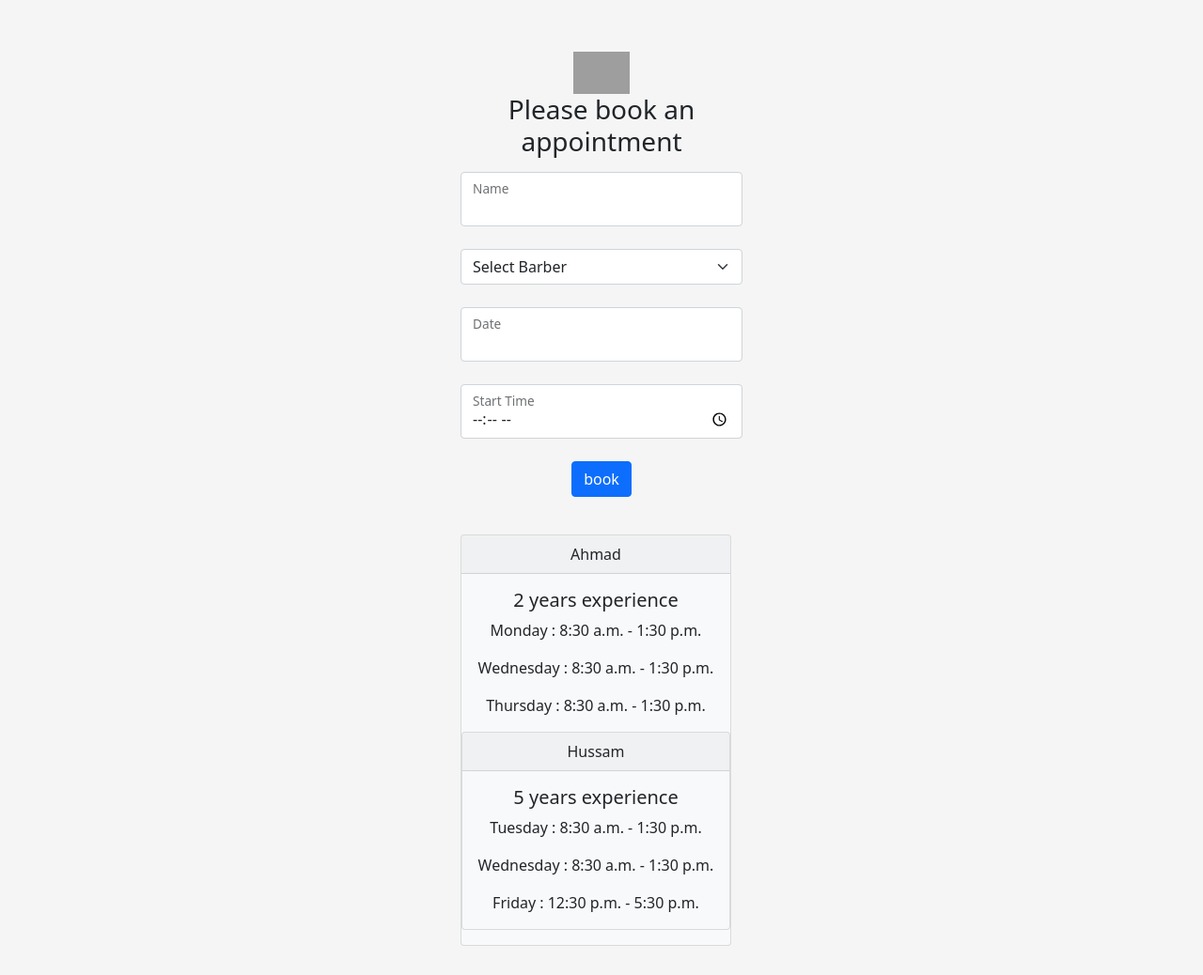
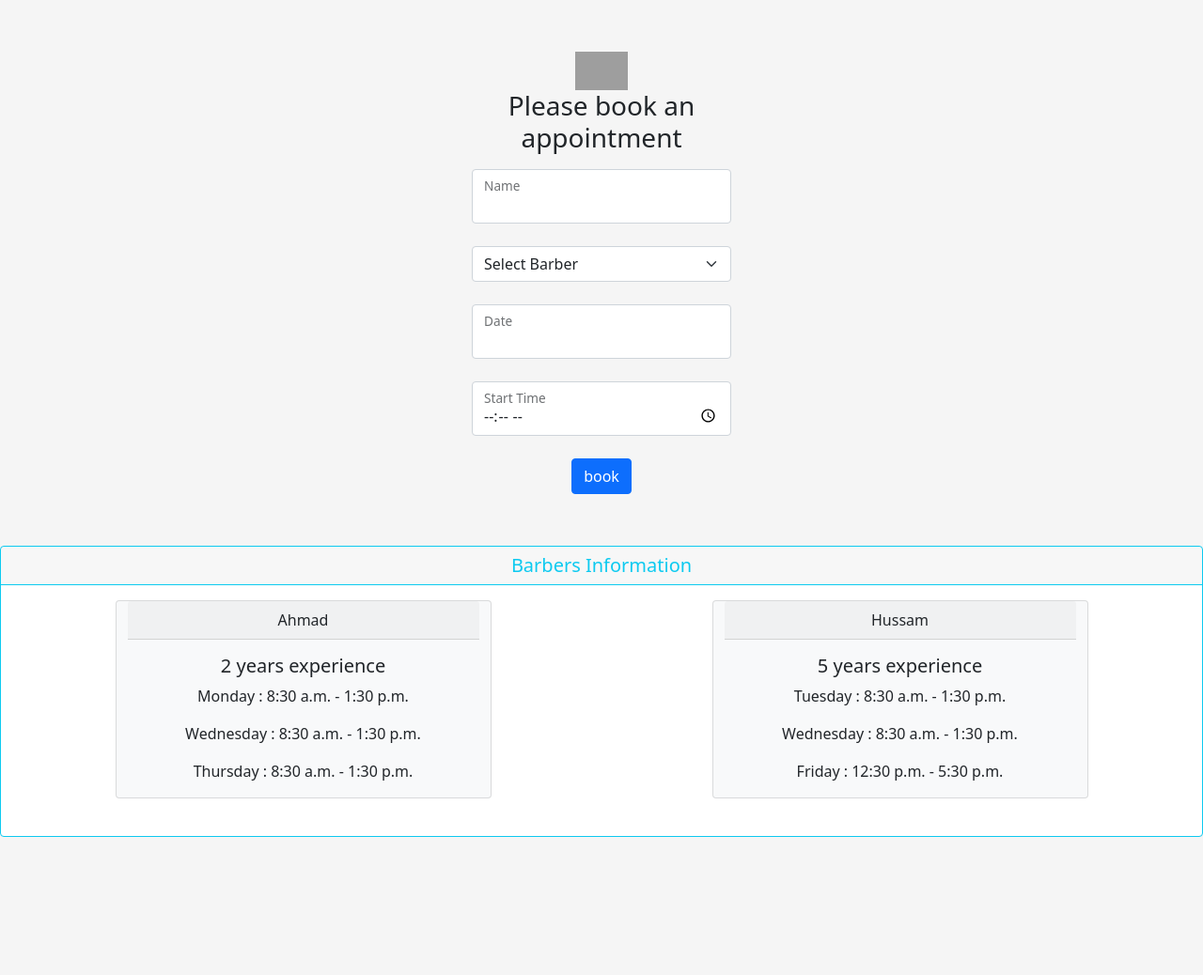
Before and after one commit to noureimesh/Barbershop, a Django app: page / in a window 1280 px wide. Shown: the whole page at 94% size. After the commit the page ends 891 px from the top, so only its background shows below. Run offline with Django 4.2, Linux system fonts and the light colour scheme; some libraries are stand-ins or nearby versions; grey boxes are pictures that could not be loaded.

Commit message:
add barbers card info

```diff
--- a/Barbershop/static/form.css
+++ b/Barbershop/static/form.css
@@ -4,7 +4,6 @@
 }
 
 body {
-  display: flex;
   align-items: center;
   padding-top: 40px;
   padding-bottom: 40px;
@@ -17,3 +16,9 @@
   padding: 15px;
   margin: auto;
 }
+
+.card {
+  margin: 0 auto; /* Added */
+  float: none; /* Added */
+  margin-bottom: 10px; /* Added */
+}
--- a/Barbershop/templates/appointmentForm.html
+++ b/Barbershop/templates/appointmentForm.html
@@ -13,7 +13,7 @@
 
 </head>
 <body class="text-center">
-<main class="form-signin">
+    <div class="form-signin row col-md-12">
         <form id="appointmentForm" method="post">
           <img src="https://cdn-icons-png.flaticon.com/512/1749/1749918.png" style="max-width:20%;" alt="...">
           <!-- 2 column grid layout with text inputs for the first and last names -->
@@ -23,7 +23,6 @@
                 <div class="form-floating">
                   <input type="text" id="clientName" class="form-control" required/>
                   <label for="clientName"> Name</label>
-            </div>
                 </div>
               </div>
               </div>
@@ -61,11 +60,13 @@
             <!-- Submit button -->
             <button type="submit" name="submit" value="submit" class="btn btn-primary btn-block mb-4">book</button>
         </form>
-
-
+    </div>
+    <div class="card border-info">
+      <h5 class="card-header text-info border-info">Barbers Information</h5>
+      <div class="card-body ">
+    <div class="row ">
       {% for barber in barbers %}
-
-      <div class="card bg-light mb-3"  style="max-width: 18rem;" class="col-lg-6 mb-4">
+      <div class="card bg-light mb-4"  style="max-width: 25rem;" >
 
         <div class="card-header">{{ barber.name }}</div>
         <div class="card-body">
@@ -76,9 +77,12 @@
           {% endfor %}
 
           </div>
+    </div>
+
     {% endfor %}
-
-</main>
+    </div>
+  </div>
+  </div>
 </body>
 
 <script>
```
Lines whose indentation alone changed are shown as unchanged.
